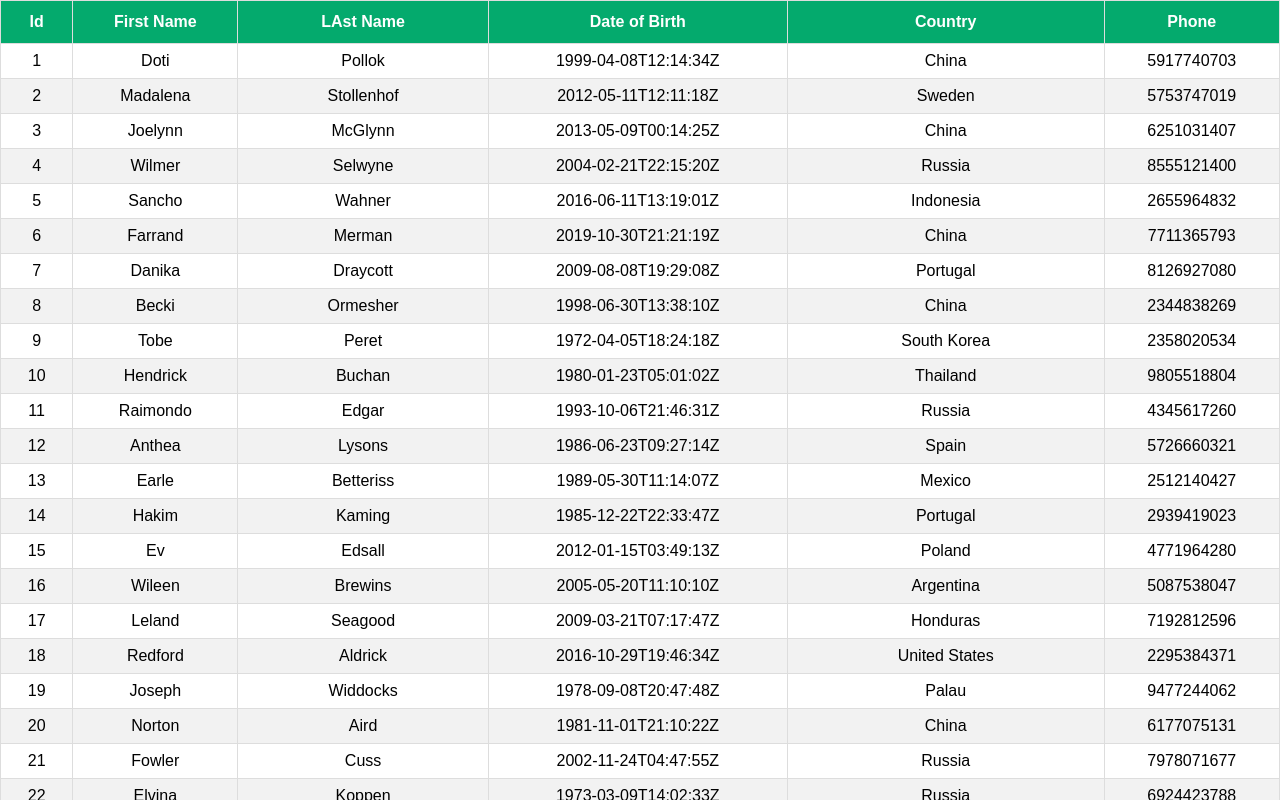
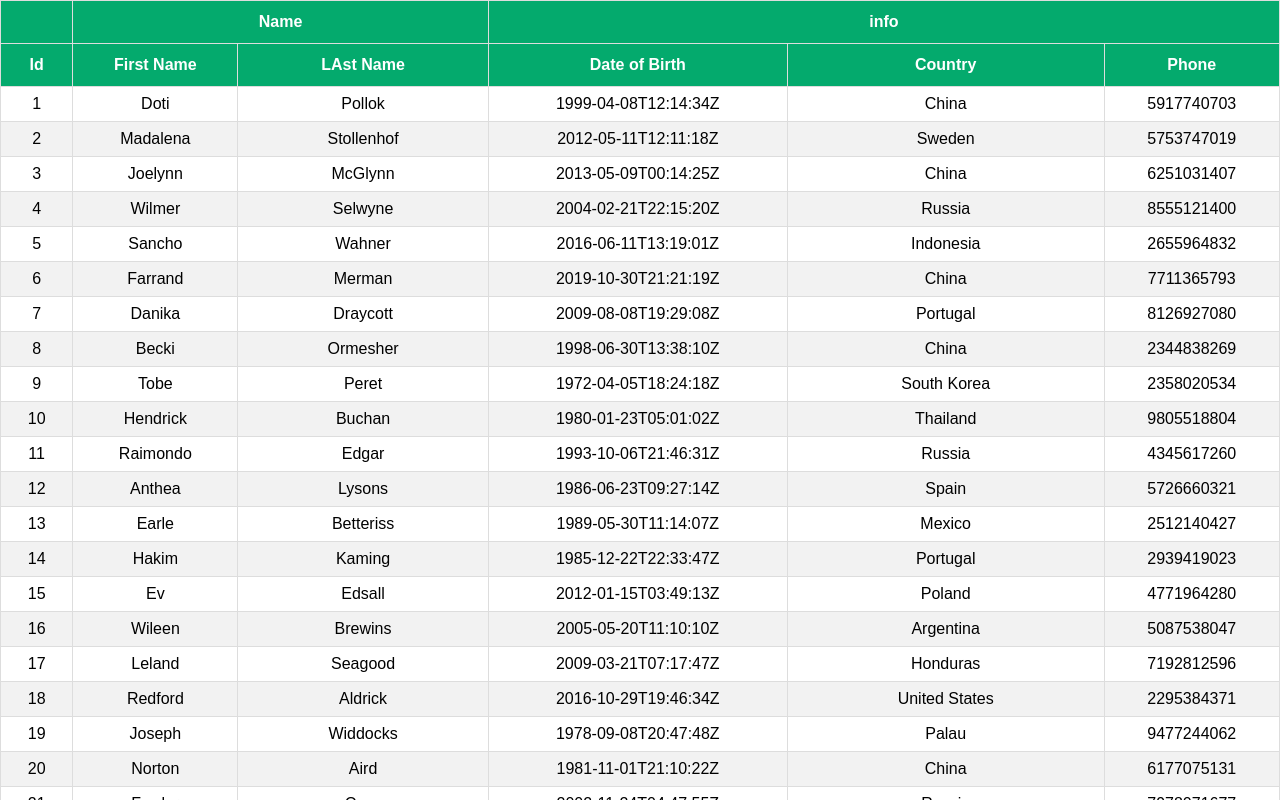
Before and after one commit to amir-shahsahebi/styled-component, a React (Create React App) app: page / in a window 1280 px wide. Shown: the top 800 px of the page. Built offline with nearby package versions, Linux system fonts and the light colour scheme.

Commit message:
merfing header added

```diff
--- a/src/components/BasicTable.js
+++ b/src/components/BasicTable.js
@@ -1,10 +1,11 @@
 import { useTable } from "react-table";
 import MOCK_DATA from "./MOCK_DATA.json";
-import { COLUMNS } from "./columns";
+import { COLUMNS, GROUPED_COLUMNS } from "./columns";
 import { useMemo } from "react";
 import "./table.css";
 const BasicTable = () => {
-  const columns = useMemo(() => COLUMNS, []);
+  const columns = useMemo(() => GROUPED_COLUMNS, []);
+  //   const columns = useMemo(() => COLUMNS, []);
   const data = useMemo(() => MOCK_DATA, []);
 
   // step3: creating a table instance
--- a/src/components/columns.js
+++ b/src/components/columns.js
@@ -30,3 +30,49 @@
     accessor: "phone",
   },
 ];
+
+// for header group we just need to define "columns" instead of "accessor" and add the columns we need on it
+export const GROUPED_COLUMNS = [
+  {
+    Header: "Id",
+    Footer: "Id",
+    accessor: "id",
+  },
+  {
+    Header: "Name",
+    Footer: "Name",
+    columns: [
+      {
+        Header: "First Name",
+        Footer: "First Name",
+        accessor: "first_name",
+      },
+      {
+        Header: "LAst Name",
+        Footer: "LAst Name",
+        accessor: "last_name",
+      },
+    ],
+  },
+  {
+    Header: "info",
+    Footer: "info",
+    columns: [
+      {
+        Header: "Date of Birth",
+        Footer: "Date of Birth",
+        accessor: "date_of_birth",
+      },
+      {
+        Header: "Country",
+        Footer: "Country",
+        accessor: "country",
+      },
+      {
+        Header: "Phone",
+        Footer: "Phone",
+        accessor: "phone",
+      },
+    ],
+  },
+];
```
